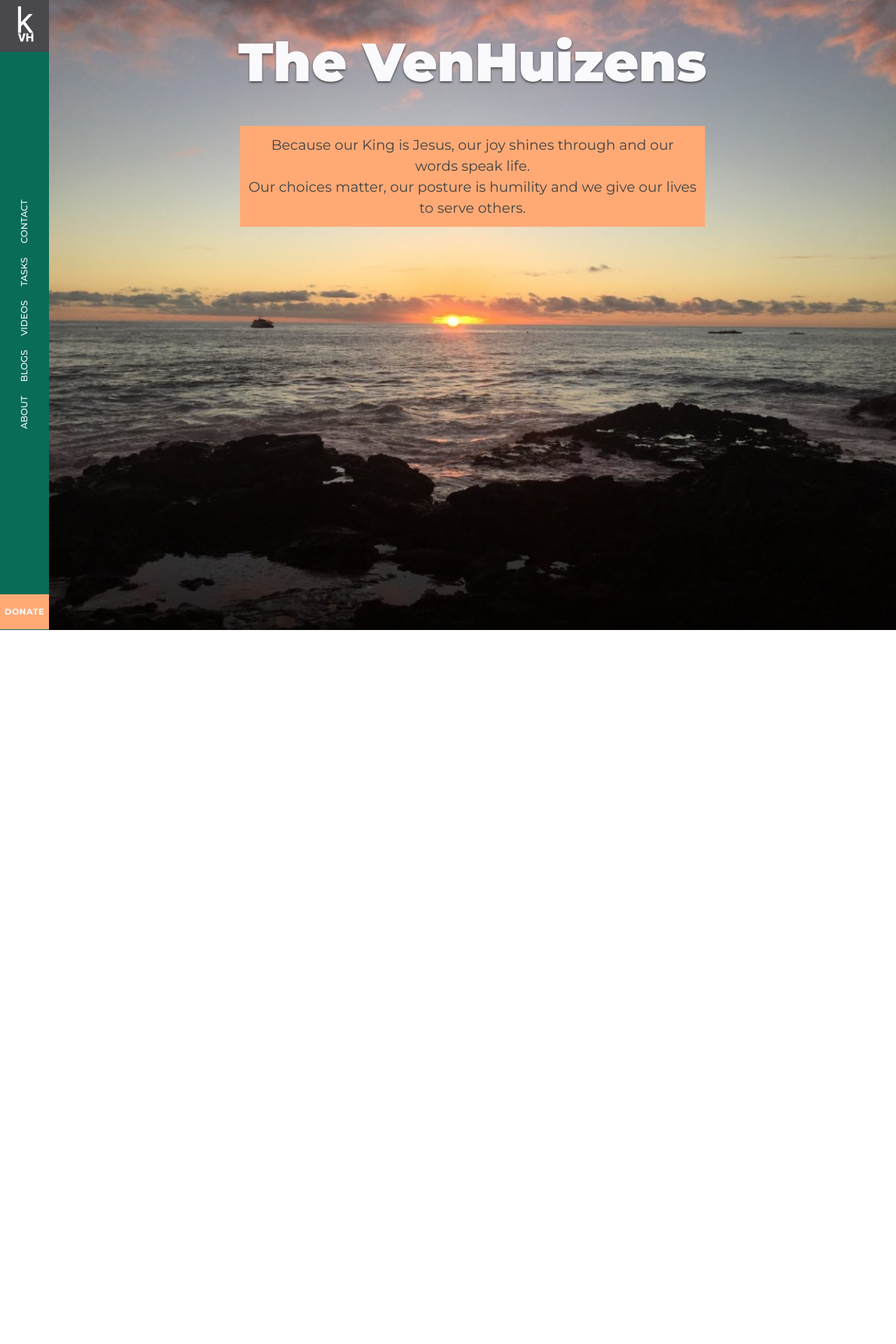
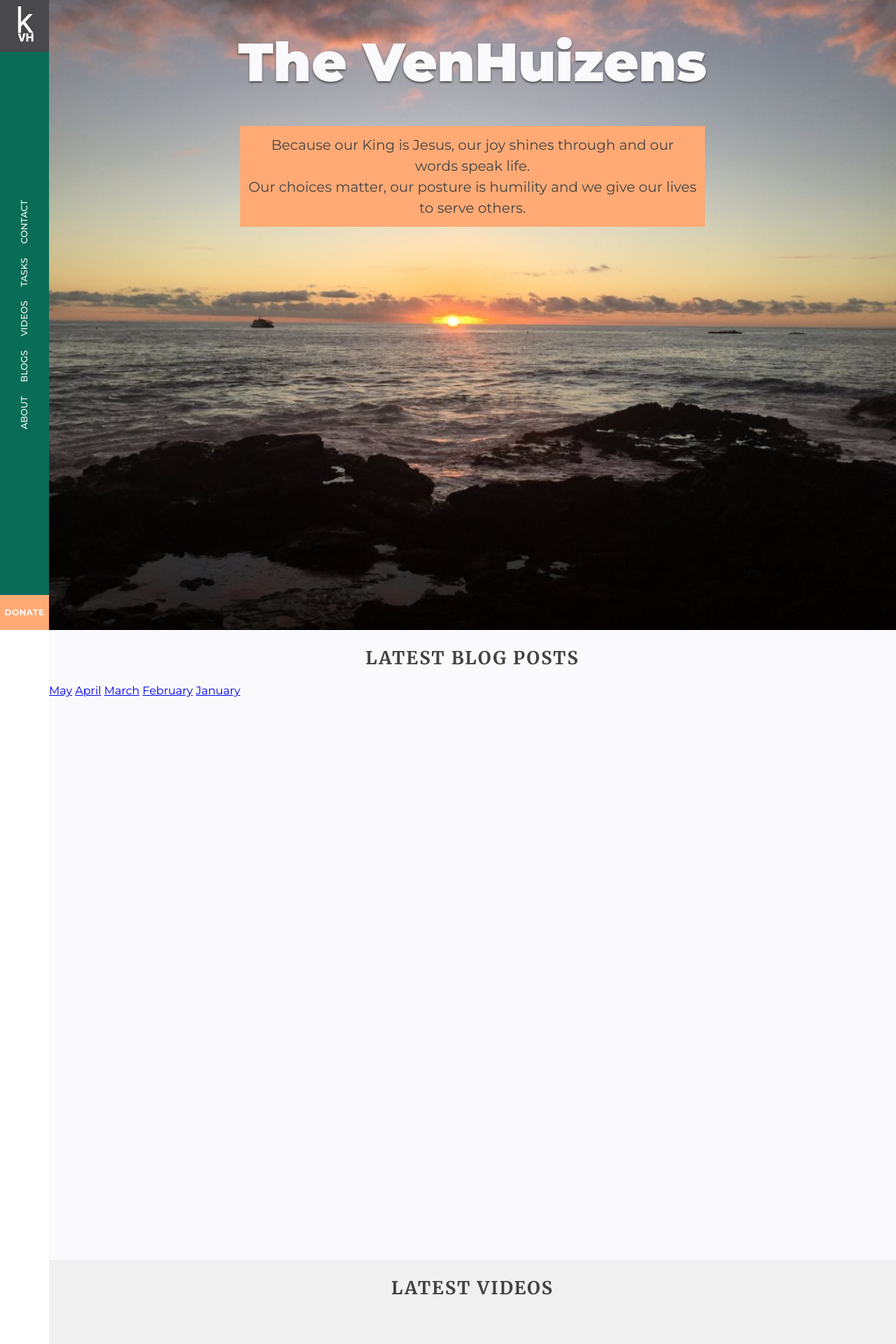
Before and after one commit to keithvenh/keithvenh.github.io, a Jekyll site: the page built from index.html, in a window 1280 px wide. Shown: the top 1920 px of the page at 70% size. Built offline with Jekyll 4.4.1, drawn with Linux system fonts in a browser that asks for light colours; before the commit the page ends 900 px from its top, so only the background shows below that.

Commit message:
Add Sections to index

```diff
--- a/_sass/_index.scss
+++ b/_sass/_index.scss
@@ -26,3 +26,34 @@
   line-height: 30px;
   text-align: center;
 }
+
+// ===== SECTION STYLES ===== //
+.title.section {
+  text-align: center;
+  margin-top: 24px;
+  text-transform: uppercase;
+  letter-spacing: 2px;
+  font-size: 2vw;
+}
+
+// BLOG SECTION
+
+.content-area.blogs {
+  background-color: $white;
+}
+
+// VIDEOS SECTION
+
+.content-area.videos {
+  background-color: $dark-white
+}
+
+// ABOUT SECTION
+.content-area.about {
+  background-color: $white;
+}
+
+//CONTACT SECTION
+.content-area.contact {
+  background-color: $dark-white;
+}
--- a/_sass/_nav.scss
+++ b/_sass/_nav.scss
@@ -29,7 +29,7 @@
 
 // PRIMARY NAVIGATION
 .nav-container {
-  height: calc(100vh - 150px);
+  height: calc(100vh - 149px);
   margin: 0;
   padding: 0;
   position: relative;
@@ -49,7 +49,7 @@
   text-align: center;
   transform: rotate(-90deg);
   transform-origin: left top;
-  width: calc(100vh - 150px);
+  width: calc(100vh - 149px);
 }
 
 .nav-links-item {
--- a/_sass/_variables.scss
+++ b/_sass/_variables.scss
@@ -31,4 +31,5 @@
 
 // GREYSCALE //
 $white: #fafafd;
+$dark-white: #f0f0f0;
 $black: #050509;
--- a/index.html
+++ b/index.html
@@ -14,3 +14,27 @@
   </p>
 
 </div>
+
+<div class="content-area blogs">
+  <h2 class="title section">Latest Blog Posts</h2>
+  {% for post in site.posts %}
+    <a href="{{ post.url }}">{{ post.title }}</a>
+    {{ post.excerpt }}
+  {% endfor %}
+</div>
+
+<div class="content-area videos">
+  <h2 class="title section">Latest Videos</h2>
+  {% for video in site.videos %}
+    <a href="{{ video.url }}">{{ video.title }}</a>
+    {{ video.summary }}
+  {% endfor %}
+</div>
+
+<div class="content-area about">
+  <h2 class="title section">About Us</h2>
+</div>
+
+<div class="content-area contact">
+  <h2 class="title section">Contact Us</h2>
+</div>
```
Also changed, not shown: _posts/2020-01-01-january.md (added), _posts/2020-02-01-february.md (added), _posts/2020-03-01-march.md (added), _posts/2020-04-01-april.md (added), _posts/2020-05-01-may.md (added), _videos/2020-03-15-video.md (added).
